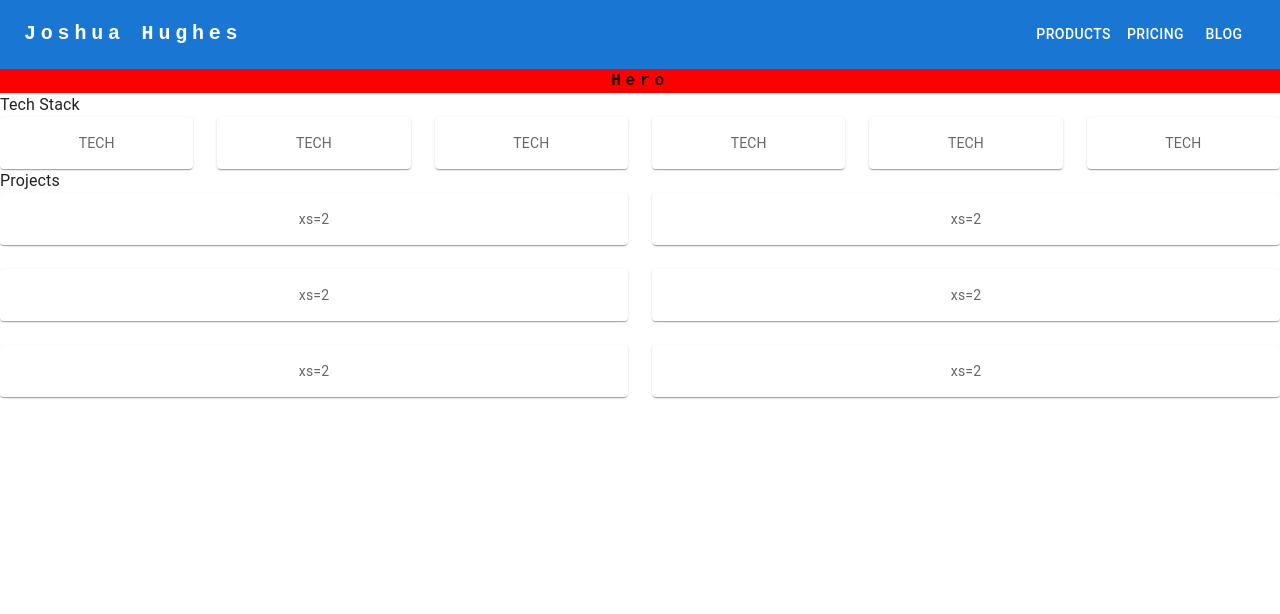
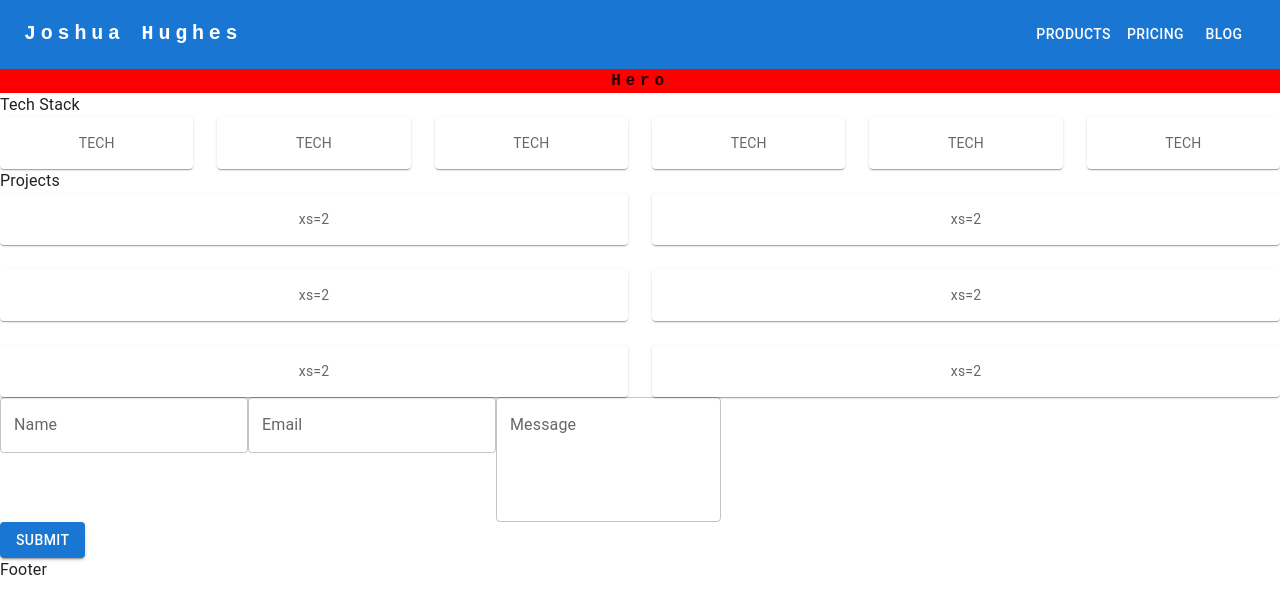
Before and after one commit to JH9001/jhdev, a React (Vite) app: page / in a window 1280 px wide. Shown: the top 614 px of the page. Built offline with nearby package versions, Linux system fonts and the light colour scheme.

Commit message:
create basic form structure with formik

```diff
--- a/package.json
+++ b/package.json
@@ -14,8 +14,10 @@
     "@fontsource/roboto": "^4.5.8",
     "@mui/icons-material": "^5.11.11",
     "@mui/material": "^5.11.13",
+    "formik": "^2.2.9",
     "react": "^18.2.0",
-    "react-dom": "^18.2.0"
+    "react-dom": "^18.2.0",
+    "yup": "^1.0.2"
   },
   "devDependencies": {
     "@types/react": "^18.0.28",
--- a/src/App.jsx
+++ b/src/App.jsx
@@ -2,6 +2,8 @@ import Navbar from "./components/Navbar";
 import Hero from "./components/Hero";
 import TechStack from "./components/TechStack";
 import Projects from "./components/Projects";
+import ContactForm from "./components/ContactForm";
+import Footer from "./components/Footer";
 
 import CssBaseline from "@mui/material/CssBaseline";
 
@@ -13,6 +15,8 @@ const App = () => {
       <Hero />
       <TechStack />
       <Projects />
+      <ContactForm />
+      <Footer />
     </>
   );
 };
--- /dev/null
+++ b/src/components/ContactForm.jsx
@@ -0,0 +1,84 @@
+import { Button, TextField, useMediaQuery } from "@mui/material";
+import { Box } from "@mui/system";
+import { Form, Formik } from "formik";
+import * as yup from "yup";
+
+const initialValues = {
+  name: "",
+  email: "",
+  message: "",
+};
+
+const userSchema = yup.object().shape({
+  name: yup.string().required("required"),
+  email: yup.string().email("invalid email").required("required"),
+  message: yup.string().required("required"),
+});
+
+const ContactForm = () => {
+  const handleFormSubmit = (values) => {
+    console.log(values);
+  };
+
+  return (
+    <Box>
+      <Formik
+        onSubmit={handleFormSubmit}
+        initialValues={initialValues}
+        validationSchema={userSchema}
+      >
+        {({
+          values,
+          errors,
+          touched,
+          handleBlur,
+          handleChange,
+          handleSubmit,
+        }) => (
+          <Form onSubmit={handleSubmit}>
+            <Box>
+              <TextField
+                variant="outlined"
+                type="text"
+                label="Name"
+                onBlur={handleBlur}
+                onChange={handleChange}
+                value={values.name}
+                name="name"
+                error={!!touched.name && errors.name}
+              />
+              <TextField
+                variant="outlined"
+                type="text"
+                label="Email"
+                onBlur={handleBlur}
+                onChange={handleChange}
+                value={values.email}
+                name="email"
+                error={!!touched.email && errors.email}
+              />
+              <TextField
+                variant="outlined"
+                type="text"
+                label="Message"
+                onBlur={handleBlur}
+                onChange={handleChange}
+                value={values.message}
+                name="message"
+                error={!!touched.message && errors.message}
+                multiline
+                rows={4}
+              />
+            </Box>
+            <Box>
+              <Button variant="contained" type="submit">
+                Submit
+              </Button>
+            </Box>
+          </Form>
+        )}
+      </Formik>
+    </Box>
+  );
+};
+export default ContactForm;
--- /dev/null
+++ b/src/components/Footer.jsx
@@ -0,0 +1,4 @@
+const Footer = () => {
+  return <div>Footer</div>;
+};
+export default Footer;
```
Also changed, not shown: 1 other file (tests, documents, lock files or other folders).
